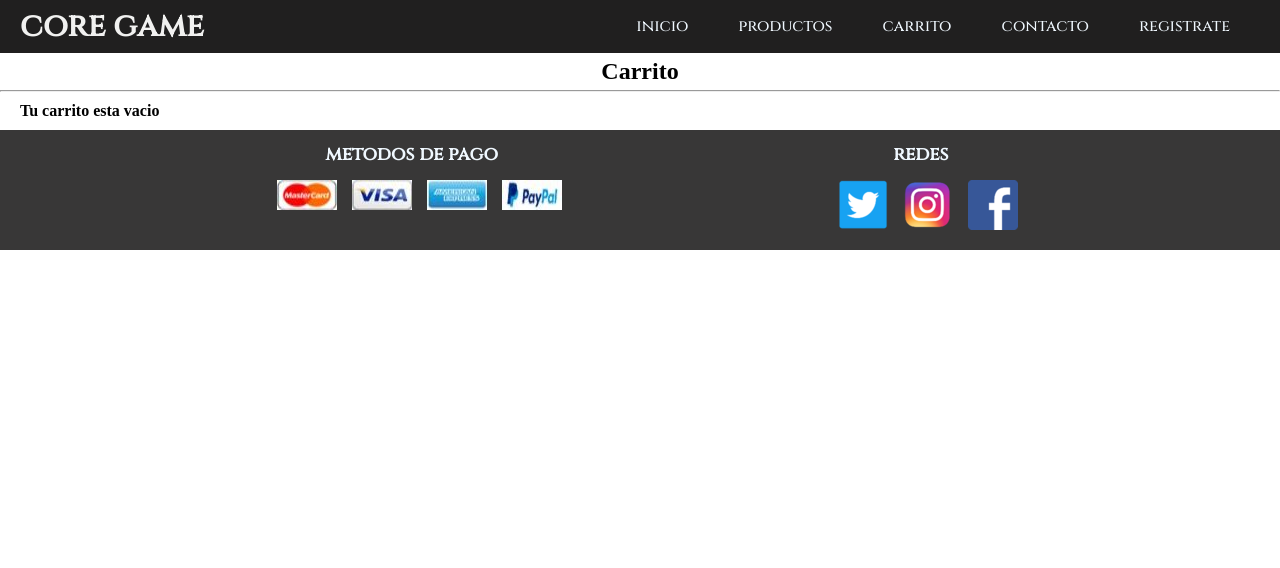
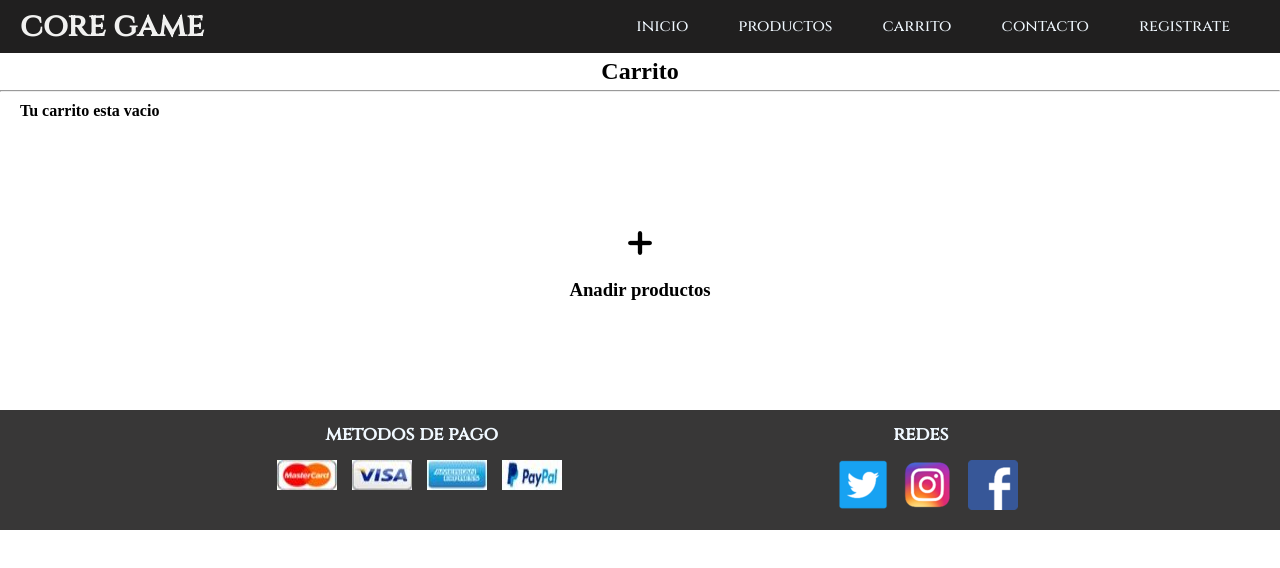
Before and after one commit to thomas-campo/CoreGamer, a plain HTML site: page secciones/carrito.html in a window 1280 px wide. Drawn offline with Linux system fonts and the light colour scheme.

Commit message:
segundo commit

```diff
--- a/secciones/carrito.html
+++ b/secciones/carrito.html
@@ -42,6 +42,10 @@
                 <hr>
                 <h4>Tu carrito esta vacio</h4>
             </div>
+            <div class="añadir">
+                <a href="./productos.html"><img class="imagen-añadir" src="../img/anadir.png" alt="mas"></a>
+                <h3>Anadir productos</h3>
+            </div>
         </section>
         <footer class="footer">
             <div class="metodos-de-pago">
--- a/style/style.css
+++ b/style/style.css
@@ -154,6 +154,20 @@ body{
 
 .carrito h4{
     padding: 10px 20px;
+}
+
+.añadir{
+    margin: 100px 0px;
+    line-height: 40px;
+}
+
+/*hover añadir*/
+.imagen-añadir:hover{
+    transform: scale(1.5);
+}
+
+.imagen-añadir{
+    transition: all 1s;
 }
 
 .contacto{
```
